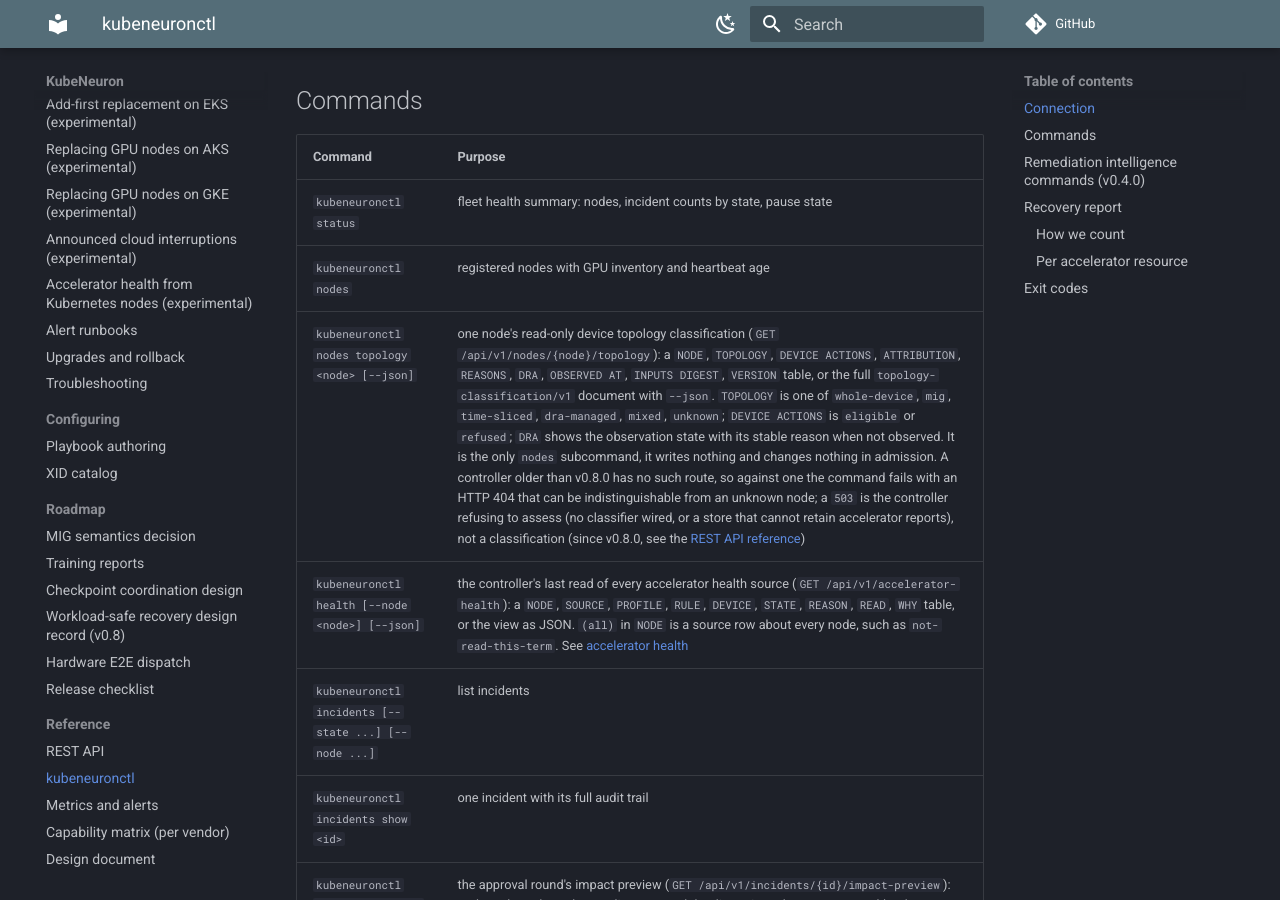
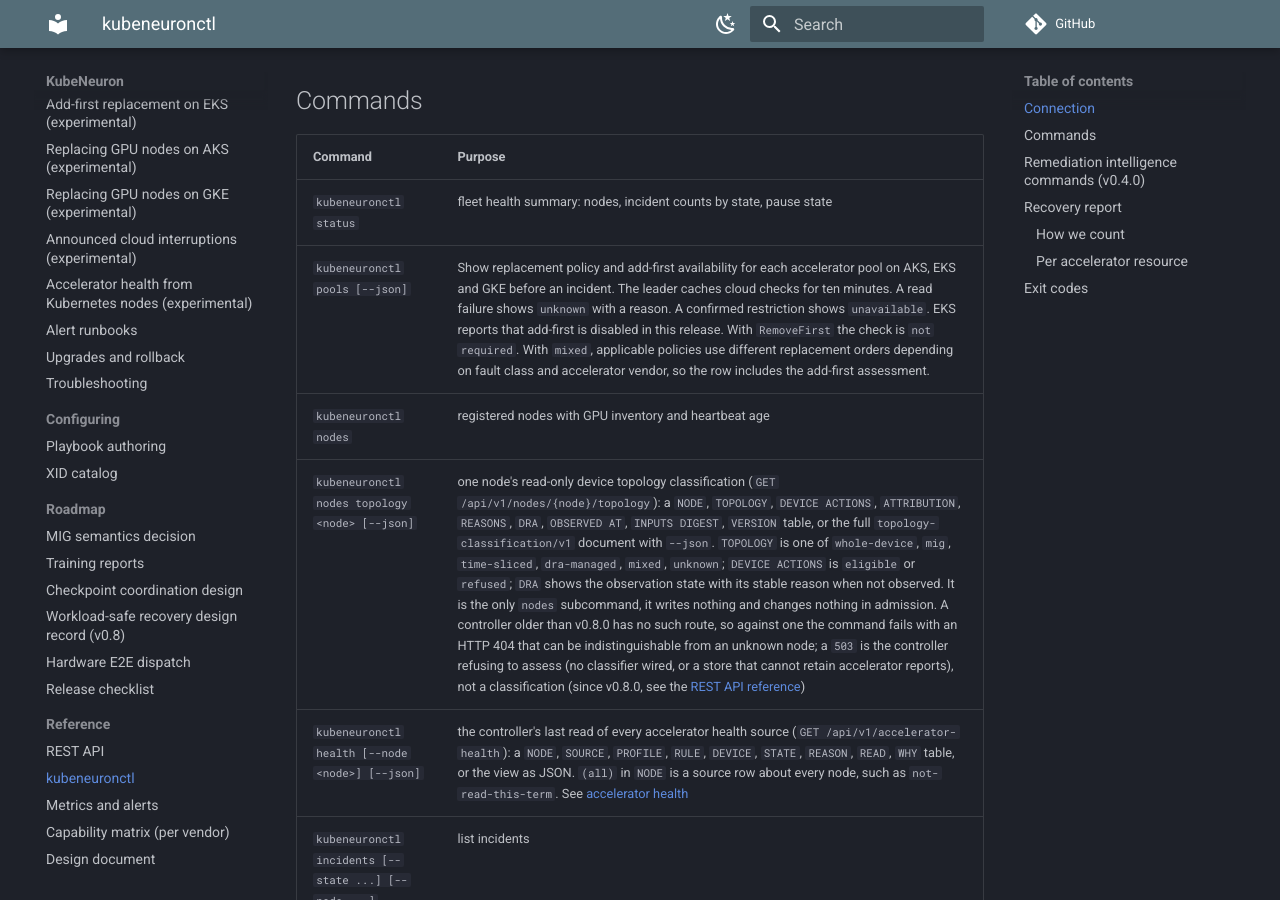
Before and after one commit to kubeneuron/kubeneuron, an MkDocs documentation site: the page built from docs/reference-cli.md, in a window 1280 px wide and 900 px high, scrolled down 556 px. Built offline with MkDocs 1.6.1 and Material for MkDocs 9.7.7, drawn with Linux system fonts in a browser that asks for light colours; comment, search, counter and statistics services are not loaded.

Commit message:
Document cached accelerator pool assessments
Signed-off-by: Andrii Petruk <andrey.petruk@gmail.com>

```diff
--- a/docs/reference-cli.md
+++ b/docs/reference-cli.md
@@ -19,6 +19,7 @@ In-cluster, port-forward first:
 | Command | Purpose |
 |---|---|
 | `kubeneuronctl status` | fleet health summary: nodes, incident counts by state, pause state |
+| `kubeneuronctl pools [--json]` | Show replacement policy and add-first availability for each accelerator pool on AKS, EKS and GKE before an incident. The leader caches cloud checks for ten minutes. A read failure shows `unknown` with a reason. A confirmed restriction shows `unavailable`. EKS reports that add-first is disabled in this release. With `RemoveFirst` the check is `not required`. With `mixed`, applicable policies use different replacement orders depending on fault class and accelerator vendor, so the row includes the add-first assessment. |
 | `kubeneuronctl nodes` | registered nodes with GPU inventory and heartbeat age |
 | `kubeneuronctl nodes topology <node> [--json]` | one node's read-only device topology classification (`GET /api/v1/nodes/{node}/topology`): a `NODE`, `TOPOLOGY`, `DEVICE ACTIONS`, `ATTRIBUTION`, `REASONS`, `DRA`, `OBSERVED AT`, `INPUTS DIGEST`, `VERSION` table, or the full `topology-classification/v1` document with `--json`. `TOPOLOGY` is one of `whole-device`, `mig`, `time-sliced`, `dra-managed`, `mixed`, `unknown`; `DEVICE ACTIONS` is `eligible` or `refused`; `DRA` shows the observation state with its stable reason when not observed. It is the only `nodes` subcommand, it writes nothing and changes nothing in admission. A controller older than v0.8.0 has no such route, so against one the command fails with an HTTP 404 that can be indistinguishable from an unknown node; a `503` is the controller refusing to assess (no classifier wired, or a store that cannot retain accelerator reports), not a classification (since v0.8.0, see the [REST API reference](reference-api.md#device-topology-read-only-v080)) |
 | `kubeneuronctl health [--node <node>] [--json]` | the controller's last read of every accelerator health source (`GET /api/v1/accelerator-health`): a `NODE`, `SOURCE`, `PROFILE`, `RULE`, `DEVICE`, `STATE`, `REASON`, `READ`, `WHY` table, or the view as JSON. `(all)` in `NODE` is a source row about every node, such as `not-read-this-term`. See [accelerator health](accelerator-health.md#seeing-what-was-read) |
```
Also changed, not shown: docs/reference-api.md (+1 -0 lines).
